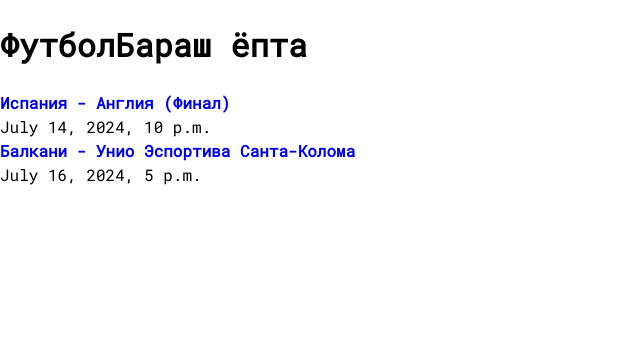
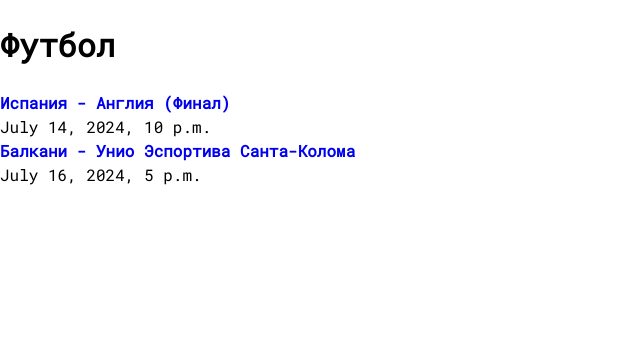
Before and after one commit to Chukseev/translation, a Django app: page /topic/1/ in a window 1280 px wide. Shown: the part 80-420 px from the top of the page, without its empty margins (0-640 px from the left). Run offline with Django 5.2, Linux system fonts and the light colour scheme; data comes from the database, SQL or seed files in the repository.

Commit message:
- index style

```diff
--- a/translations/translation_app/templates/translation_app/entry_in_topic.html
+++ b/translations/translation_app/templates/translation_app/entry_in_topic.html
@@ -1,7 +1,7 @@
 {% extends "translation_app/base.html" %}
 
 {% block content %}
-<h1>{{ topic }}Бараш ёпта</h1>
+<h1>{{ topic }}</h1>
 {% for entry in entries_in_topic %}
     <div> <div><a href="{% url 'translation_app:entry' entry.id %}"><b>{{ entry }}</b></a></div>  <div>{{ entry.date_translation }}</div> </div>
 {% endfor %}
```
